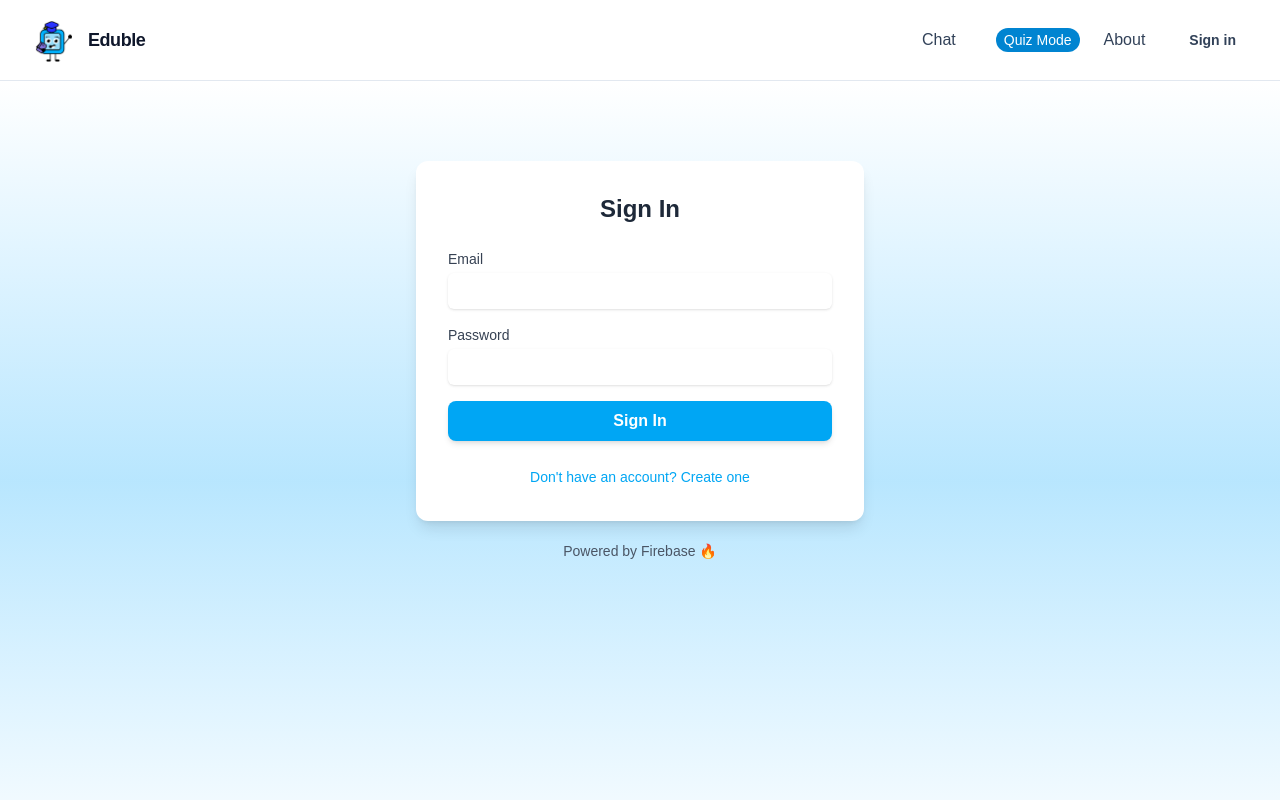
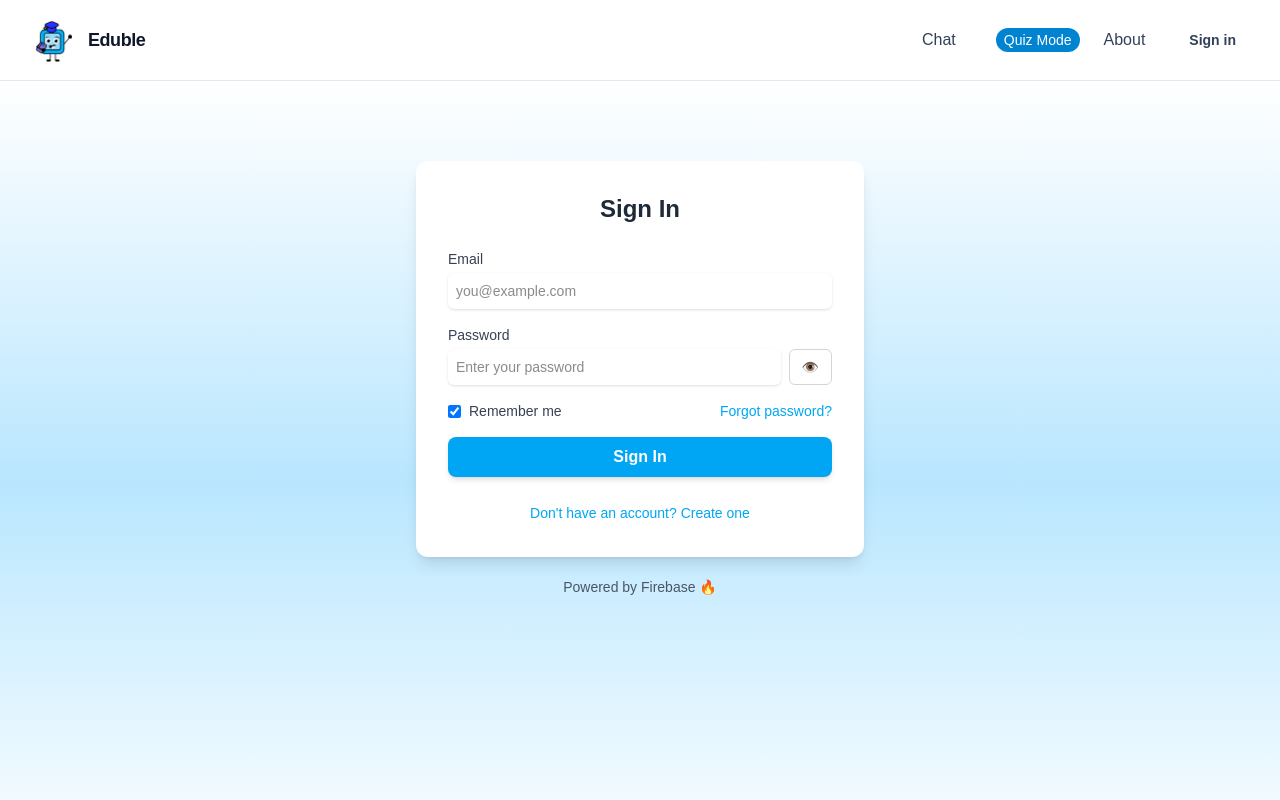
Before and after one commit to keithfykai/Final-Year-Project---Educational-Tutor-Bot, a Next.js app in the folder frontend/: page /signin in a window 1280 px wide. Shown: the top 800 px of the page. Built offline with nearby package versions, Linux system fonts and the light colour scheme; no server answers.

Commit message:
Added Forgot Password and other features

```diff
--- a/frontend/src/app/signin/page.tsx
+++ b/frontend/src/app/signin/page.tsx
@@ -5,41 +5,163 @@ import { useRouter } from "next/navigation";
 import {
   signInWithEmailAndPassword,
   createUserWithEmailAndPassword,
+  sendPasswordResetEmail,
+  updateProfile,
+  setPersistence,
+  browserLocalPersistence,
+  browserSessionPersistence,
 } from "firebase/auth";
 import { getAuthClient } from "../../../firebase/firebaseClient"; // <-- client-only auth
 
+function friendlyAuthError(err: unknown, mode: "signin" | "signup" | "reset"): string {
+  const anyErr = err as { code?: string; message?: string };
+  const code = anyErr?.code ?? "";
+
+  const generic =
+    mode === "reset"
+      ? "Unable to send reset email. Please try again."
+      : mode === "signup"
+      ? "Unable to create your account. Please try again."
+      : "Unable to sign in. Please try again.";
+
+  switch (code) {
+    // Sign in
+    case "auth/invalid-credential":
+    case "auth/wrong-password":
+      return "Incorrect email or password.";
+    case "auth/user-not-found":
+      return "Account does not exist. Please sign up first.";
+    case "auth/too-many-requests":
+      return "Too many attempts. Please wait a while and try again.";
+    case "auth/network-request-failed":
+      return "Network error. Please check your internet connection and try again.";
+    case "auth/user-disabled":
+      return "This account has been disabled. Please contact support.";
+    case "auth/invalid-email":
+      return "Please enter a valid email address.";
+
+    // Sign up
+    case "auth/email-already-in-use":
+      return "An account with this email already exists. Try signing in instead.";
+    case "auth/weak-password":
+      return "Password is too weak. Please use at least 6 characters (mix letters and numbers if possible).";
+    case "auth/operation-not-allowed":
+      return "Email/password sign-in is not enabled. Please enable it in Firebase Auth settings.";
+
+    // Reset password
+    case "auth/missing-email":
+      return "Please enter your email address first.";
+    case "auth/user-not-found":
+      return "Account does not exist for this email.";
+    default:
+      return generic;
+  }
+}
+
 export default function SignInPage() {
   const [isSignIn, setIsSignIn] = React.useState(true);
+
   const [email, setEmail] = React.useState("");
   const [password, setPassword] = React.useState("");
+  const [confirmPassword, setConfirmPassword] = React.useState("");
   const [name, setName] = React.useState("");
+
+  const [rememberMe, setRememberMe] = React.useState(true);
+
+  const [showPassword, setShowPassword] = React.useState(false);
+  const [showConfirmPassword, setShowConfirmPassword] = React.useState(false);
+
   const [loading, setLoading] = React.useState(false);
+
+  const [resetLoading, setResetLoading] = React.useState(false);
+  const [resetMessage, setResetMessage] = React.useState("");
+
   const [error, setError] = React.useState("");
+
   const router = useRouter();
+
+  const clearAlerts = () => {
+    setError("");
+    setResetMessage("");
+  };
+
+  const applyPersistence = async () => {
+    const auth = getAuthClient();
+    await setPersistence(auth, rememberMe ? browserLocalPersistence : browserSessionPersistence);
+    return auth;
+  };
 
   const handleSubmit = async (e: React.FormEvent<HTMLFormElement>) => {
     e.preventDefault();
-    setError("");
+    clearAlerts();
+
+    if (!email.trim()) {
+      setError("Please enter your email.");
+      return;
+    }
+    if (!password) {
+      setError("Please enter your password.");
+      return;
+    }
+
+    if (!isSignIn) {
+      // Sign up validations
+      if (!name.trim()) {
+        setError("Please enter a username.");
+        return;
+      }
+      if (password.length < 6) {
+        setError("Password must be at least 6 characters.");
+        return;
+      }
+      if (password !== confirmPassword) {
+        setError("Passwords do not match.");
+        return;
+      }
+    }
+
     setLoading(true);
 
     try {
-      const auth = getAuthClient(); // initialize only in browser
+      const auth = await applyPersistence();
 
       if (isSignIn) {
-        // Sign In
-        await signInWithEmailAndPassword(auth, email, password);
-        alert("Welcome Back!");
+        await signInWithEmailAndPassword(auth, email.trim(), password);
+        alert("Welcome back!");
       } else {
-        // Sign Up
-        await createUserWithEmailAndPassword(auth, email, password);
+        const cred = await createUserWithEmailAndPassword(auth, email.trim(), password);
+
+        // Set display name
+        await updateProfile(cred.user, { displayName: name.trim() });
+
         alert("Account created successfully!");
       }
+
       router.push("/");
     } catch (err: unknown) {
-      if (err instanceof Error) setError(err.message);
-      else setError(String(err));
+      setError(friendlyAuthError(err, isSignIn ? "signin" : "signup"));
     } finally {
       setLoading(false);
+    }
+  };
+
+  const handleForgotPassword = async () => {
+    clearAlerts();
+
+    if (!email.trim()) {
+      setError("Please enter your email address first.");
+      return;
+    }
+
+    try {
+      setResetLoading(true);
+      const auth = getAuthClient();
+      await sendPasswordResetEmail(auth, email.trim());
+      setResetMessage("Password reset email sent. Please check your inbox (and spam folder).");
+    } catch (err: unknown) {
+      setError(friendlyAuthError(err, "reset"));
+    } finally {
+      setResetLoading(false);
     }
   };
 
@@ -51,6 +173,10 @@ export default function SignInPage() {
         </h1>
 
         {error && <p className="mb-4 text-sm text-red-500 text-center">{error}</p>}
+
+        {resetMessage && (
+          <p className="mb-4 text-sm text-green-600 text-center">{resetMessage}</p>
+        )}
 
         <form className="space-y-4" onSubmit={handleSubmit}>
           {!isSignIn && (
@@ -67,6 +193,8 @@ export default function SignInPage() {
                 value={name}
                 onChange={(e) => setName(e.target.value)}
                 className="mt-1 p-2 block w-full rounded-md border-gray-300 shadow-sm focus:border-sky-500 focus:ring-sky-500 sm:text-sm dark:bg-gray-800 dark:border-gray-700 dark:text-white"
+                placeholder="e.g., Keith"
+                autoComplete="name"
               />
             </div>
           )}
@@ -84,9 +212,13 @@ export default function SignInPage() {
               value={email}
               onChange={(e) => setEmail(e.target.value)}
               className="mt-1 p-2 block w-full rounded-md border-gray-300 shadow-sm focus:border-sky-500 focus:ring-sky-500 sm:text-sm dark:bg-gray-800 dark:border-gray-700 dark:text-white"
+              placeholder="you@example.com"
+              autoComplete="email"
+              inputMode="email"
             />
           </div>
 
+          {/* Password */}
           <div>
             <label
               htmlFor="password"
@@ -94,18 +226,89 @@ export default function SignInPage() {
             >
               Password
             </label>
-            <input
-              id="password"
-              type="password"
-              value={password}
-              onChange={(e) => setPassword(e.target.value)}
-              className="mt-1 p-2 block w-full rounded-md border-gray-300 shadow-sm focus:border-sky-500 focus:ring-sky-500 sm:text-sm dark:bg-gray-800 dark:border-gray-700 dark:text-white"
-            />
+
+            <div className="mt-1 flex items-stretch gap-2">
+              <input
+                id="password"
+                type={showPassword ? "text" : "password"}
+                value={password}
+                onChange={(e) => setPassword(e.target.value)}
+                className="p-2 block w-full rounded-md border-gray-300 shadow-sm focus:border-sky-500 focus:ring-sky-500 sm:text-sm dark:bg-gray-800 dark:border-gray-700 dark:text-white"
+                placeholder={isSignIn ? "Enter your password" : "At least 6 characters"}
+                autoComplete={isSignIn ? "current-password" : "new-password"}
+              />
+
+              <button
+                type="button"
+                onClick={() => setShowPassword((v) => !v)}
+                className="px-3 rounded-md border border-gray-300 dark:border-gray-700 text-sm text-gray-700 dark:text-gray-200 hover:bg-gray-50 dark:hover:bg-gray-800"
+                aria-label={showPassword ? "Hide password" : "Show password"}
+              >
+                {showPassword ? "🙈" : "👁️"}
+              </button>
+            </div>
+          </div>
+
+          {/* Confirm Password (Sign up only) */}
+          {!isSignIn && (
+            <div>
+              <label
+                htmlFor="confirmPassword"
+                className="block text-sm font-medium text-gray-700 dark:text-gray-300"
+              >
+                Confirm Password
+              </label>
+
+              <div className="mt-1 flex items-stretch gap-2">
+                <input
+                  id="confirmPassword"
+                  type={showConfirmPassword ? "text" : "password"}
+                  value={confirmPassword}
+                  onChange={(e) => setConfirmPassword(e.target.value)}
+                  className="p-2 block w-full rounded-md border-gray-300 shadow-sm focus:border-sky-500 focus:ring-sky-500 sm:text-sm dark:bg-gray-800 dark:border-gray-700 dark:text-white"
+                  placeholder="Re-enter your password"
+                  autoComplete="new-password"
+                />
+
+                <button
+                  type="button"
+                  onClick={() => setShowConfirmPassword((v) => !v)}
+                  className="px-3 rounded-md border border-gray-300 dark:border-gray-700 text-sm text-gray-700 dark:text-gray-200 hover:bg-gray-50 dark:hover:bg-gray-800"
+                  aria-label={showConfirmPassword ? "Hide password" : "Show password"}
+                >
+                  {showConfirmPassword ? "🙈" : "👁️"}
+                </button>
+              </div>
+            </div>
+          )}
+
+          {/* Remember Me + Forgot password */}
+          <div className="flex items-center justify-between">
+            <label className="flex items-center gap-2 text-sm text-gray-700 dark:text-gray-300">
+              <input
+                type="checkbox"
+                checked={rememberMe}
+                onChange={(e) => setRememberMe(e.target.checked)}
+                className="rounded border-gray-300 text-sky-600 focus:ring-sky-500"
+              />
+              Remember me
+            </label>
+
+            {isSignIn && (
+              <button
+                type="button"
+                onClick={handleForgotPassword}
+                disabled={resetLoading || loading}
+                className="text-sm text-sky-500 hover:underline disabled:opacity-50"
+              >
+                {resetLoading ? "Sending..." : "Forgot password?"}
+              </button>
+            )}
           </div>
 
           <button
             type="submit"
-            disabled={loading}
+            disabled={loading || resetLoading}
             className="w-full py-2 px-4 bg-sky-500 hover:bg-sky-600 text-white font-semibold rounded-lg shadow-md focus:outline-none focus:ring-2 focus:ring-offset-2 focus:ring-sky-400 disabled:opacity-50"
           >
             {loading ? "Loading..." : isSignIn ? "Sign In" : "Create Account"}
@@ -114,12 +317,16 @@ export default function SignInPage() {
 
         <div className="mt-6 text-center">
           <button
-            onClick={() => setIsSignIn(!isSignIn)}
+            onClick={() => {
+              setIsSignIn(!isSignIn);
+              clearAlerts();
+              setPassword("");
+              setConfirmPassword("");
+            }}
             className="text-sky-500 hover:underline text-sm"
+            type="button"
           >
-            {isSignIn
-              ? "Don't have an account? Create one"
-              : "Already have an account? Sign in"}
+            {isSignIn ? "Don't have an account? Create one" : "Already have an account? Sign in"}
           </button>
         </div>
       </section>
```
